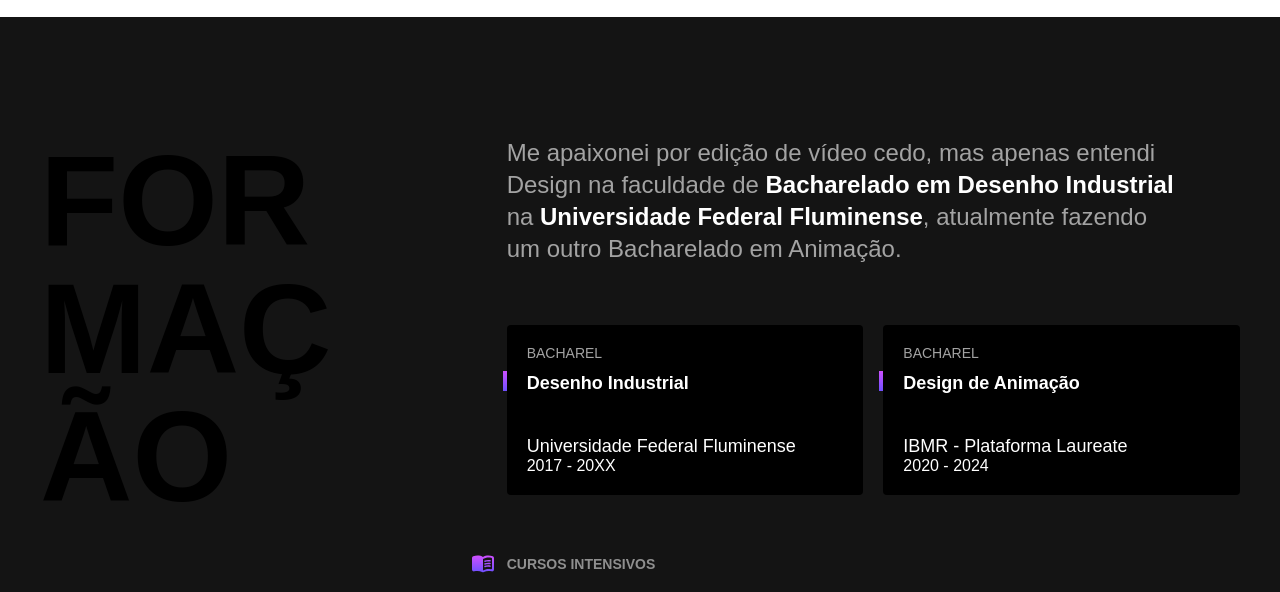
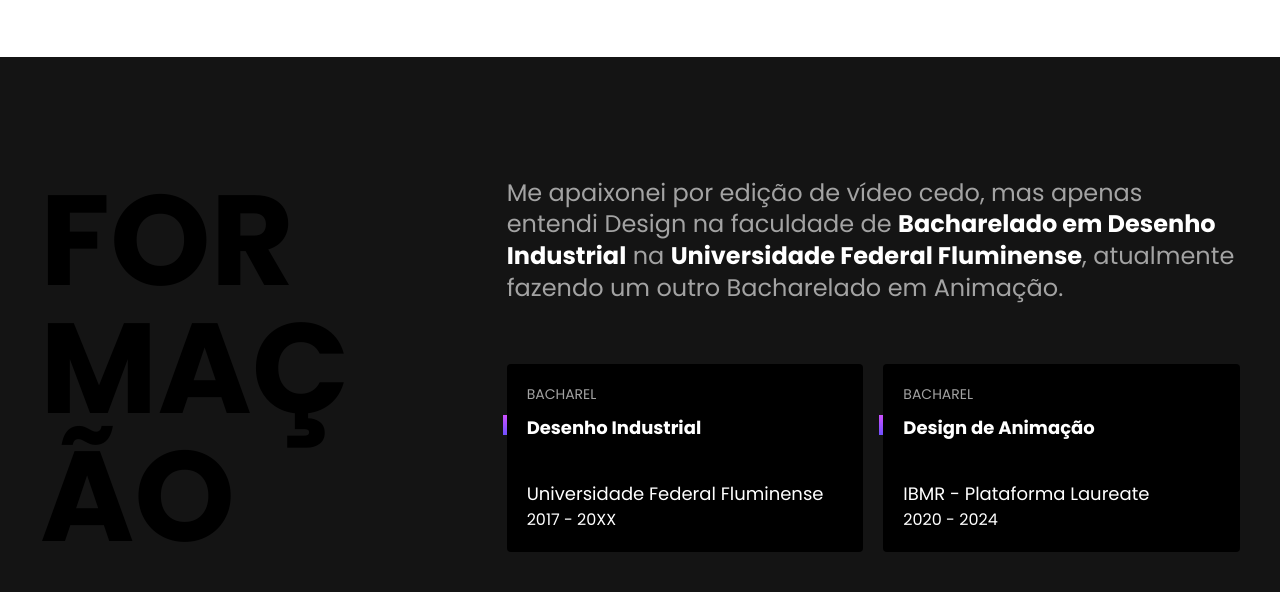
Before and after one commit to matheuspadz/matheuspadz.github.io, a plain HTML site: page index.html in a window 1280 px wide. Shown: the part 1311-1903 px from the top of the page. Drawn offline with Linux system fonts and the light colour scheme.

Commit message:
google fonts

```diff
--- a/index.html
+++ b/index.html
@@ -8,6 +8,10 @@
   <meta name="Description" content="Matheus Padz UX Motion Designer localizado no Rio de Janeiro">
   <title>Matheus Padz</title>
   <link rel="stylesheet" href="./css/style.css">
+
+  <link rel="preconnect" href="https://fonts.googleapis.com">
+  <link rel="preconnect" href="https://fonts.gstatic.com" crossorigin>
+  <link href="https://fonts.googleapis.com/css2?family=Poppins:wght@400;500;600;700&display=swap" rel="stylesheet">
 </head>
 
 <body>
```
